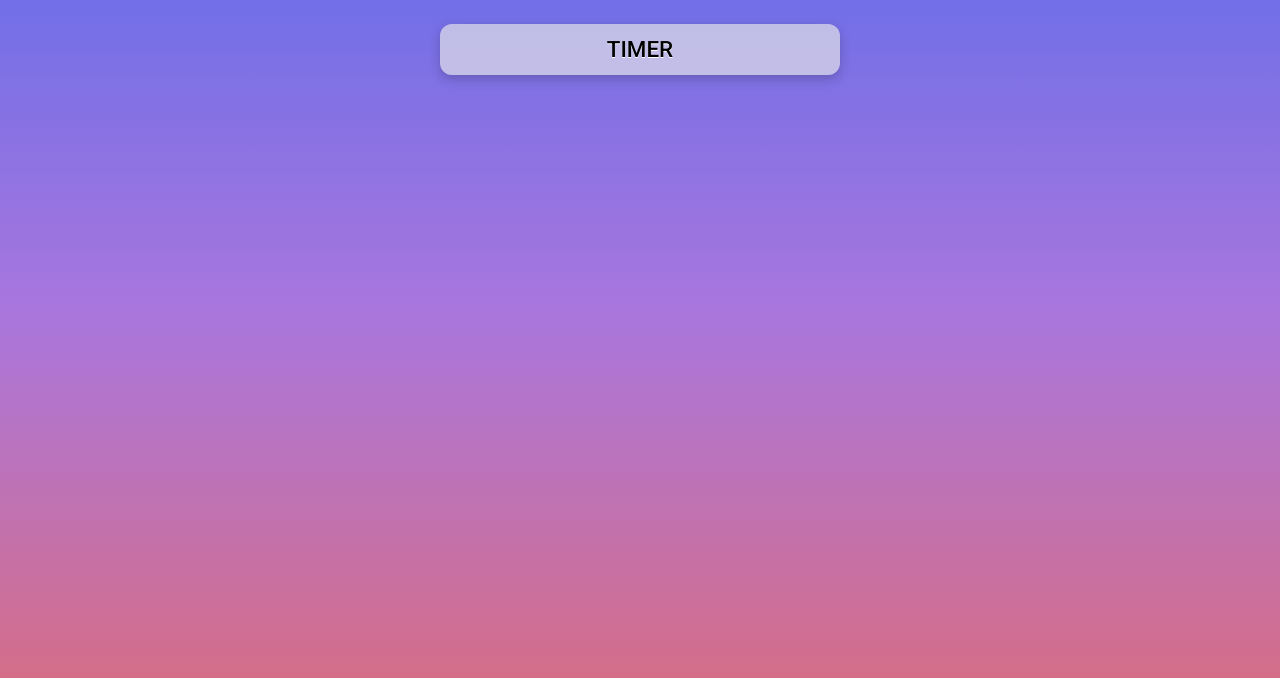
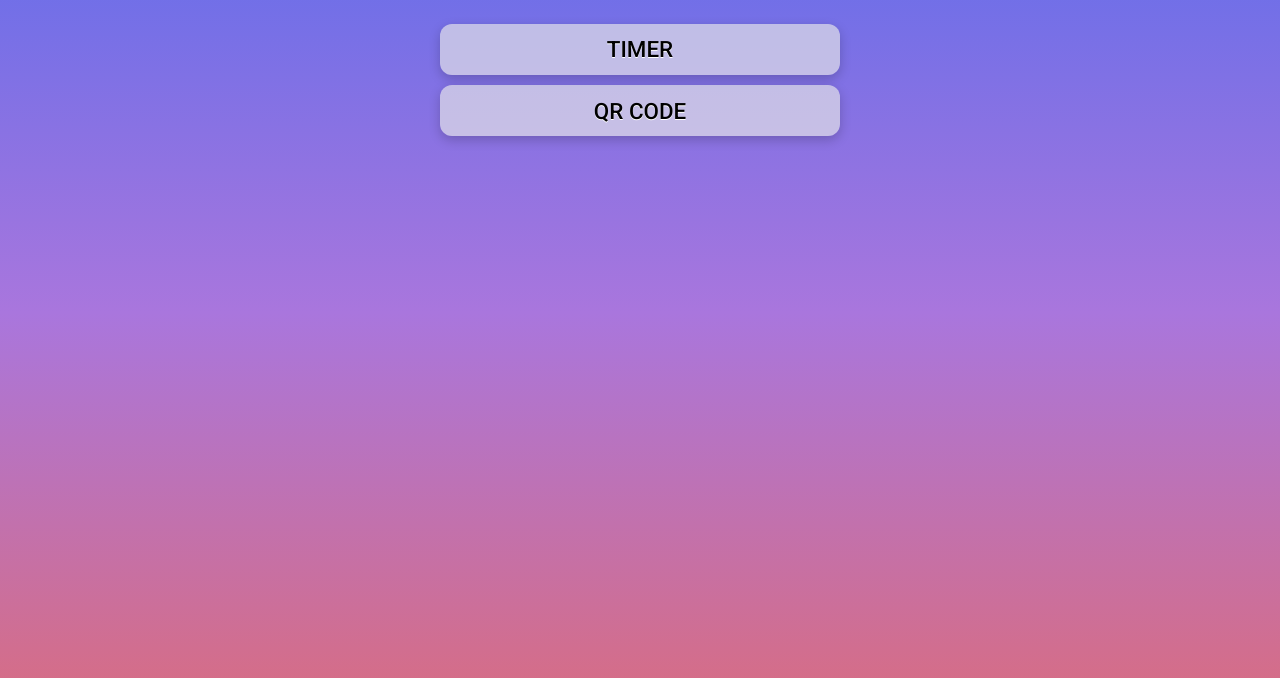
Before and after one commit to avery-pierce/utils.cool, a Gatsby site: page / in a window 1280 px wide. Shown: the part 108-786 px from the top of the page. Built offline with nearby package versions, Linux system fonts and the light colour scheme; Gatsby itself is replaced by a stand-in of ours.

Commit message:
Add QRCode link to home page

```diff
--- a/src/pages/index.js
+++ b/src/pages/index.js
@@ -10,7 +10,10 @@ const Home = () => {
       margin: "auto",
     }}>
       <CoolTitle style={{ textAlign: "center", }}>UTILS.COOL</CoolTitle>
-      <CoolLink to='/timer'>TIMER</CoolLink>
+      <div>
+        <CoolLink to='/timer'>TIMER</CoolLink>
+        <CoolLink to='/qrcode'>QR CODE</CoolLink>
+      </div>
     </div>
   )
 }
@@ -23,7 +26,8 @@ function CoolLink({ to, children }) {
         padding: "0.8em",
         borderRadius: 12,
         textAlign: "center",
-        boxShadow: "0px 4px 12px rgba(0, 0, 0, 0.2)" ,
+        boxShadow: "0px 4px 12px rgba(0, 0, 0, 0.2)",
+        marginBottom: "0.6em"
       }}>
         <CoolText bold style={{
           fontSize: "1.4em",
--- a/src/pages/qrcode.js
+++ b/src/pages/qrcode.js
@@ -34,7 +34,7 @@ const QrCode = () => {
         maxWidth: 600,
         margin: "auto"
       }}>
-        <input type="text" onChange={onTextChange} value={text} style={{
+        <input type="text" onChange={onTextChange} value={text} placeholder="https://utils.cool" style={{
           fontSize: "1.4em",
           borderRadius: 12,
           border: "none",
```
